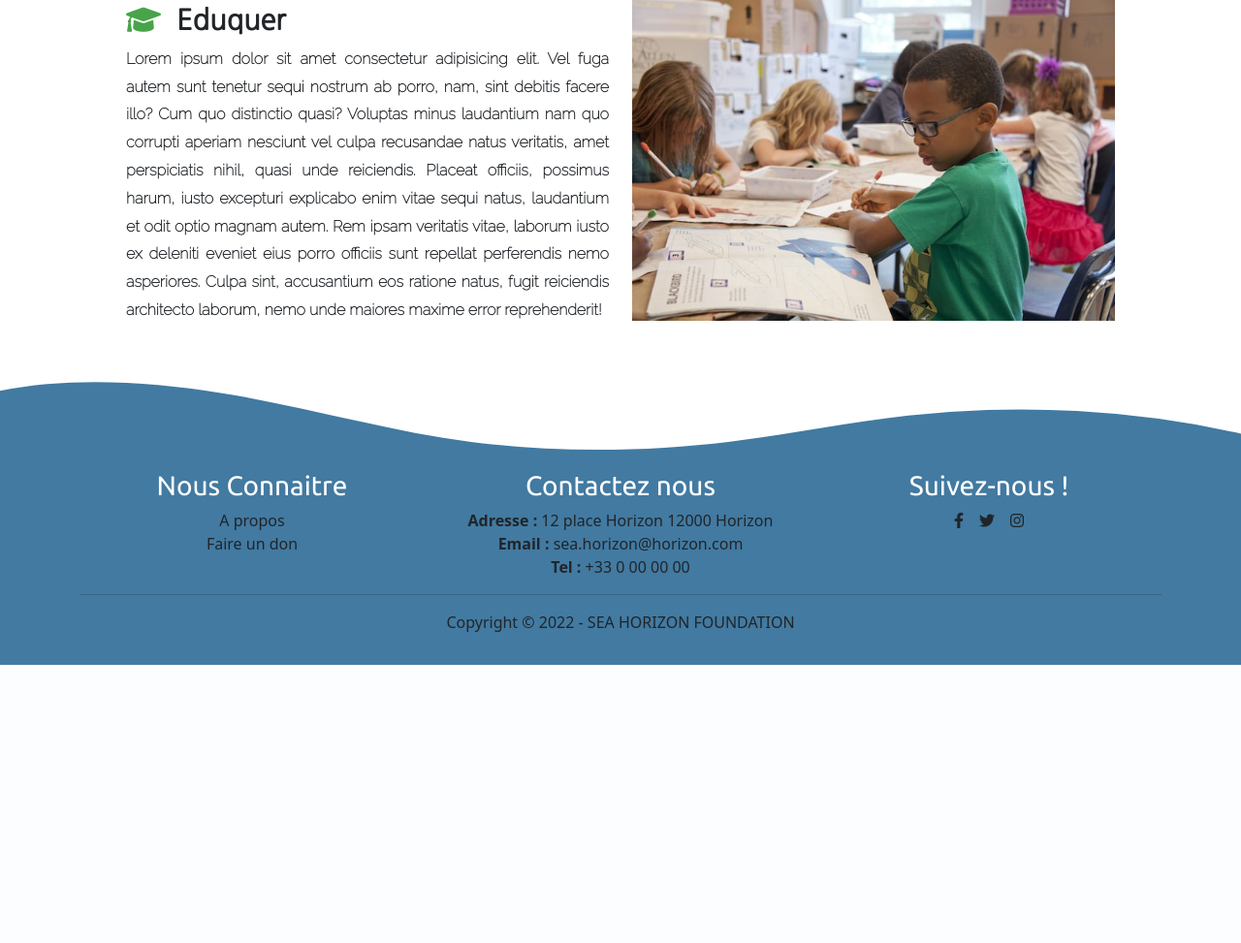
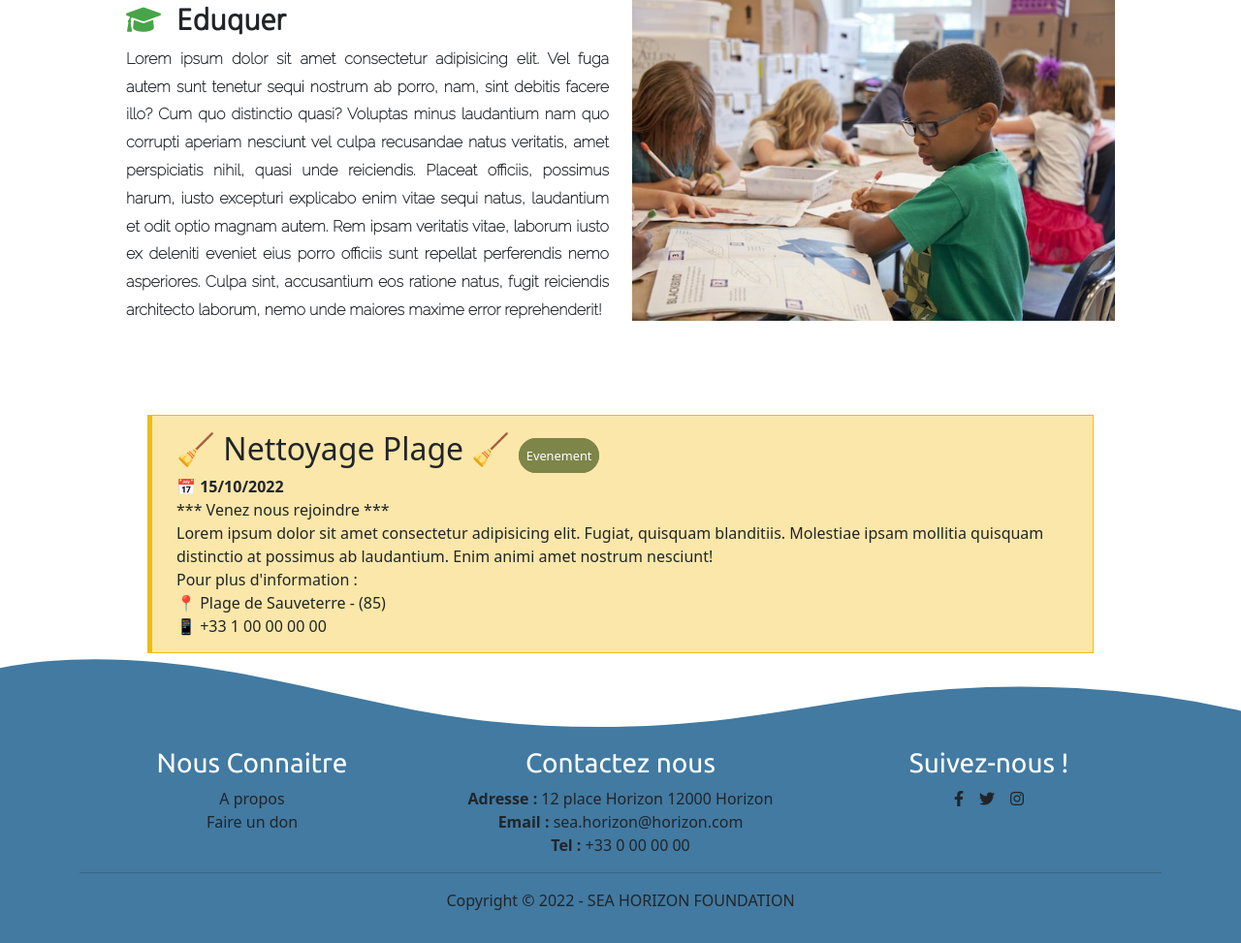
Before and after one commit to AubourgA/STUDI-EVAL-HTML-CSS-BOOTSTRAP, a PHP site: page /action.html in a window 1280 px wide. Shown: the part 1212-2185 px from the top of the page at 97% size. Before the commit the page ends 1898 px from the top, so only its background shows below. Run offline with PHP 8.4, Linux system fonts and the light colour scheme.

Commit message:
add event on page

```diff
--- a/action.html
+++ b/action.html
@@ -37,15 +37,16 @@
     <main class="container">
          <div class="overlay"></div>
 
+
          <section class="block">
              <h2>Nos Actions</h2>
              <p class="paragraph">Lorem ipsum dolor sit amet consectetur adipisicing elit. Quisquam facere commodi eligendi perspiciatis dignissimos a atque fuga placeat! Maxime sapiente corporis aut voluptate expedita voluptatibus omnis rem eligendi, soluta illo consequuntur perferendis aperiam! Magnam quam, nostrum dolor suscipit aspernatur illum cupiditate itaque alias reprehenderit maxime! Veniam ex non necessitatibus deserunt.</p>
-         </section>
+            </section>
 
 
-      <section class="block row">
+            <section class="block row">
 
-        <article class="col-12  col-lg-6">
+                <article class="col-12  col-lg-6">
             <div class="article__wrapper">
                 <h2 class="title__h2 icon_heart">Proteger</h2>
                 <p class="paragraph">Lorem ipsum, dolor sit amet consectetur adipisicing elit. Quaerat atque voluptatem, eius quasi, magni ex quas aperiam animi odio, cumque recusandae natus reiciendis dolorem quod sit? Necessitatibus eveniet facilis expedita dolorem mollitia nostrum quo aperiam animi officiis velit praesentium, quibusdam libero voluptates non repellat autem ut, voluptatibus temporibus veritatis quis nisi delectus. Unde atque explicabo, neque quae eaque quibusdam sit distinctio blanditiis reiciendis porro maxime expedita doloremque libero facere minima! Sed cumque doloremque voluptas animi?</p>
@@ -58,9 +59,9 @@
             </div>
         </article>
 
-        </section>
+    </section>
 
-        <section class="block row">
+    <section class="block row">
 
             <article class="col-12 col-lg-6 mt-2 ">
                 <div class="article__wrapper">
@@ -92,6 +93,16 @@
                 </div>
             </article>
         </section>
+        <section class="block event">
+           <h2>🧹 Nettoyage Plage 🧹 <span class="event__text">Evenement</span></h2>
+           <p><strong>📅 15/10/2022</strong>
+               </p>
+           <p>*** Venez nous rejoindre ***</p>
+           <p>Lorem ipsum dolor sit amet consectetur adipisicing elit. Fugiat, quisquam blanditiis. Molestiae ipsam mollitia quisquam distinctio at possimus ab laudantium. Enim animi amet nostrum nesciunt!</p>
+           <p>Pour plus d'information : </p>
+           <p>📍 Plage de Sauveterre - (85)</p>
+           <p>📱 +33 1 00 00 00 00</p>
+       </section>
     </main>
 
     <footer>
--- a/assets/css/style.css
+++ b/assets/css/style.css
@@ -512,6 +512,24 @@ footer {
 /***********************/
 /* SECTION MAIN ACTION*/
 /***********************/
+
+.event {
+  border:1px solid rgba(240, 188, 20);
+  border-left:5px solid rgb(240, 188, 20);
+  margin: 2.5rem 70px 0;
+  padding:15px 0 15px 25px;
+  background: rgba(240, 189, 20, 0.363);
+
+}
+.event__text {
+  border:1px solid var(--color_secondary-light);
+  background-color: var(--color_secondary-light);
+  border-radius: 25px;
+  padding:8px 7px;
+  font-size: 0.8rem;
+  color:var(--color__font-light)
+}
+
 .icon_heart::before {
   content:'\f004';
   font-family: "Font Awesome 6 Free";
@@ -552,6 +570,8 @@ footer {
   width:100%;
 }
 
+
+
 /****************/
 /* MEDIA QUERY */
 /***************/
```
Also changed, not shown: README.md.
